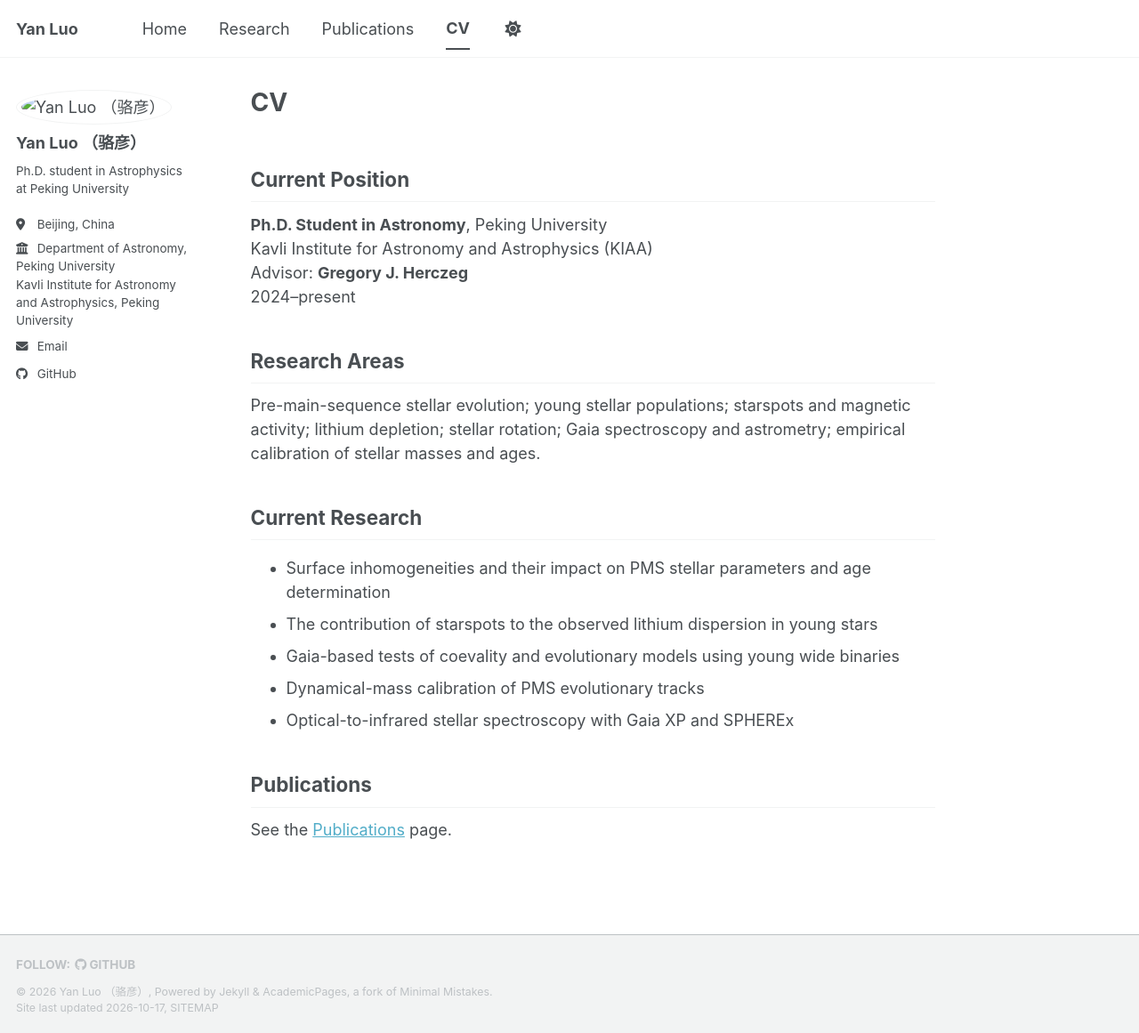
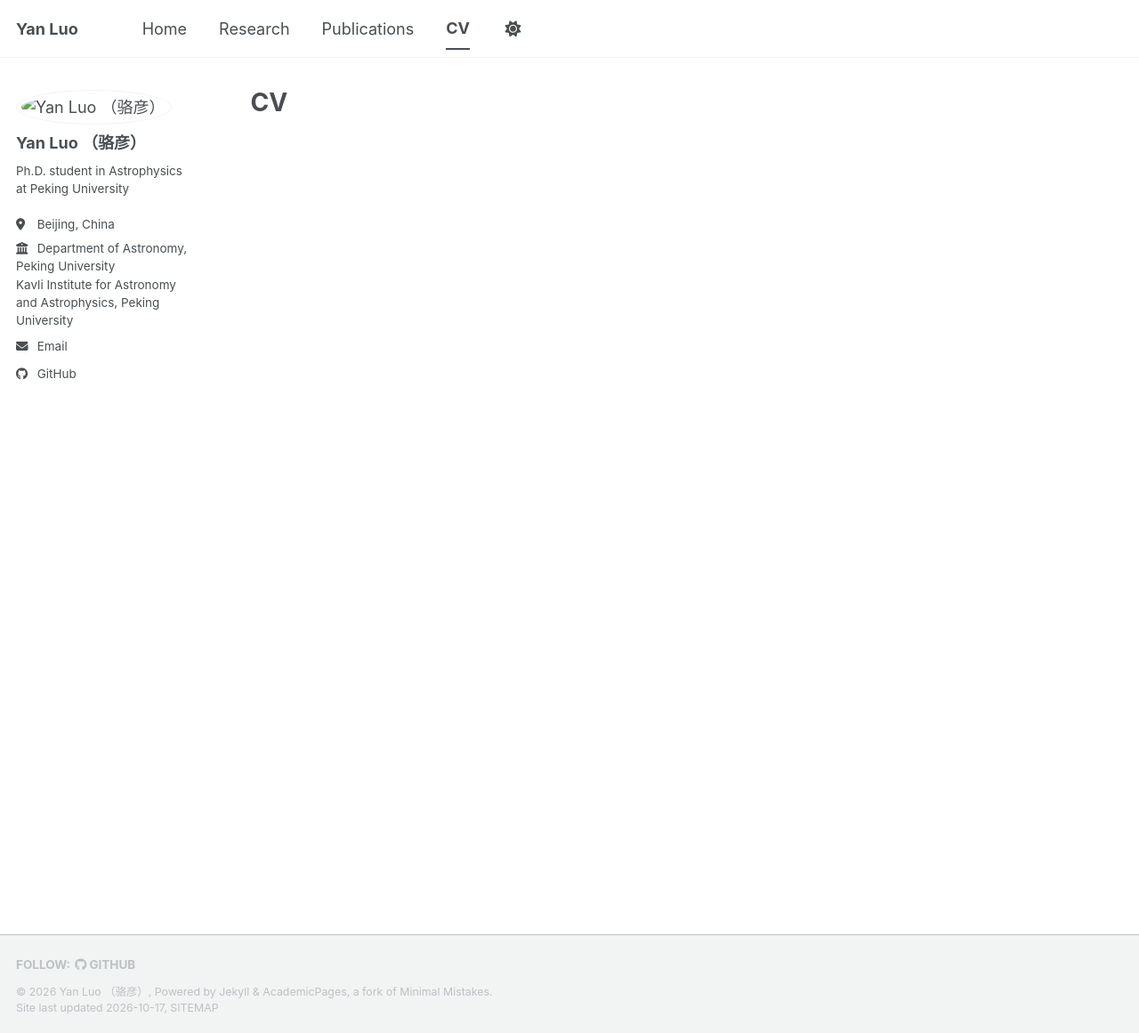
Before and after one commit to YanLuo-astro/YanLuo-astro.github.io, a Jekyll site: the page built from _pages/cv.md, in a window 1280 px wide and 1161 px high. Shown: the whole window at 89% size. Built offline with Jekyll 4.4.1, drawn with Linux system fonts in a browser that asks for light colours; a style sheet for code colours, icons or effects is not loaded.

Commit message:
Update cv.md

```diff
--- a/_pages/cv.md
+++ b/_pages/cv.md
@@ -11,26 +11,3 @@ redirect_from:
 {% if cv_pdf %}
 [**Download CV (PDF)**]({{ '/files/Yan_Luo_CV.pdf' | relative_url }}){: .btn .btn--primary }
 {% endif %}
-
-## Current Position
-
-**Ph.D. Student in Astronomy**, Peking University<br>
-Kavli Institute for Astronomy and Astrophysics (KIAA)<br>
-Advisor: **Gregory J. Herczeg**<br>
-2024–present
-
-## Research Areas
-
-Pre-main-sequence stellar evolution; young stellar populations; starspots and magnetic activity; lithium depletion; stellar rotation; Gaia spectroscopy and astrometry; empirical calibration of stellar masses and ages.
-
-## Current Research
-
-- Surface inhomogeneities and their impact on PMS stellar parameters and age determination
-- The contribution of starspots to the observed lithium dispersion in young stars
-- Gaia-based tests of coevality and evolutionary models using young wide binaries
-- Dynamical-mass calibration of PMS evolutionary tracks
-- Optical-to-infrared stellar spectroscopy with Gaia XP and SPHEREx
-
-## Publications
-
-See the [Publications]({{ '/publications/' | relative_url }}) page.
```
